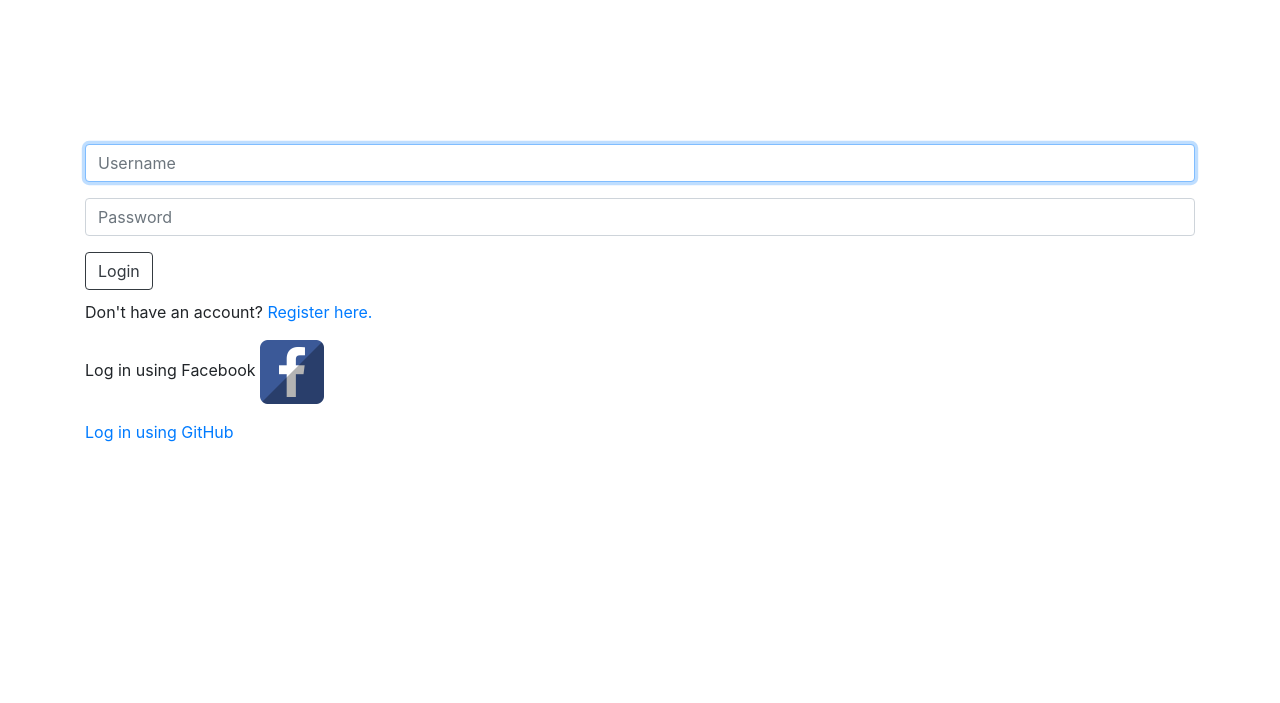
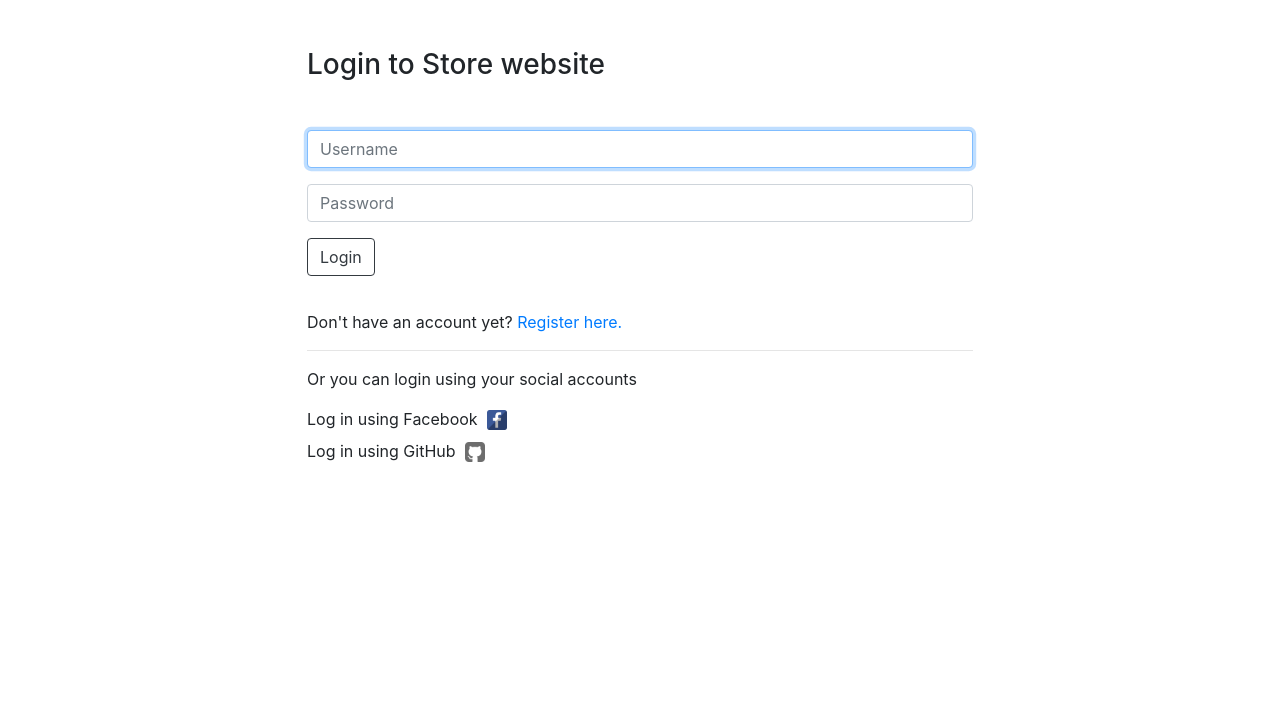
Before and after one commit to MotazBellah/ecommerce, a Django app: page /login in a window 1280 px wide. Shown: the part 56-759 px from the top of the page. Run offline with Django 3.2, Linux system fonts and the light colour scheme; data comes from the database, SQL or seed files in the repository; both versions use the stored data as it was after the commit; some libraries are stand-ins or nearby versions.

Commit message:
Style login page

```diff
--- a/store/static/style.css
+++ b/store/static/style.css
@@ -126,10 +126,13 @@
 /* Style login/register page */
 .login{
     background-color: white;
-    padding: 16px;
-    margin: 10px;
-    margin-top: 10%;
+    margin: 0 auto;
+    width: 60%;
+}
 
+.social-icon {
+    width: 25px;
+    height: 25px;
 }
 
 /* Style the login/register messages */
--- a/store/templates/components/facebook.html
+++ b/store/templates/components/facebook.html
@@ -2,4 +2,4 @@
 {% providers_media_js %}
 {% load static %}
 
-<p>Log in using Facebook  <a href="{% provider_login_url 'facebook' method='js_sdk' %}"><img id="facebook-icon" src="{% static 'facebook.png' %}" alt="Facebook Icon"></a></p>
+<p class="mb-2">Log in using Facebook  <a href="{% provider_login_url 'facebook' method='js_sdk' %}"><img class="social-icon" src="{% static 'facebook.png' %}" alt="Facebook Icon"></a></p>
--- a/store/templates/components/github.html
+++ b/store/templates/components/github.html
@@ -2,4 +2,4 @@
 {% providers_media_js %}
 {% load static %}
 
-<a href="{% provider_login_url 'github' %}">Log in using GitHub</a>
+<p class="mb-2">Log in using GitHub <a href="{% provider_login_url 'github' %}"><img class="social-icon" src="{% static 'github-logo.png' %}" alt="Facebook Icon"></a></p>
--- a/store/templates/store/login.html
+++ b/store/templates/store/login.html
@@ -4,12 +4,13 @@
 
 
 {% block content %}
-<div class="container login">
+<div class="container">
 
         {% if message %}
             <div class="data-info">{{ message }}</div>
         {% endif %}
-
+        <div class="login mt-5">
+            <h3 class="mb-5">Login to Store website </h3>
             <form action="{% url 'login' %}" method="post">
                 {% csrf_token %}
                 <div class="form-group">
@@ -19,11 +20,14 @@
                     <input class="form-control" type="password" name="password" placeholder="Password">
                 </div>
                 <input class="btn btn-outline-dark login-buttom save" type="submit" value="Login">
-        </form>
+            </form><br>
 
-        <p class="info-form">Don't have an account? <a href="{% url 'register' %}">Register here.</a></p>
+            <p class="info-form mb-2">Don't have an account yet? <a href="{% url 'register' %}">Register here.</a></p>
+            <hr>
+            <p>Or you can login using your social accounts</p>
             {% include "components/facebook.html" %}
             {% include "components/github.html" %}
+        </div>
 
 </div>
 {% endblock %}
```
Also changed, not shown: db.sqlite3. Lines whose indentation alone changed are shown as unchanged.
